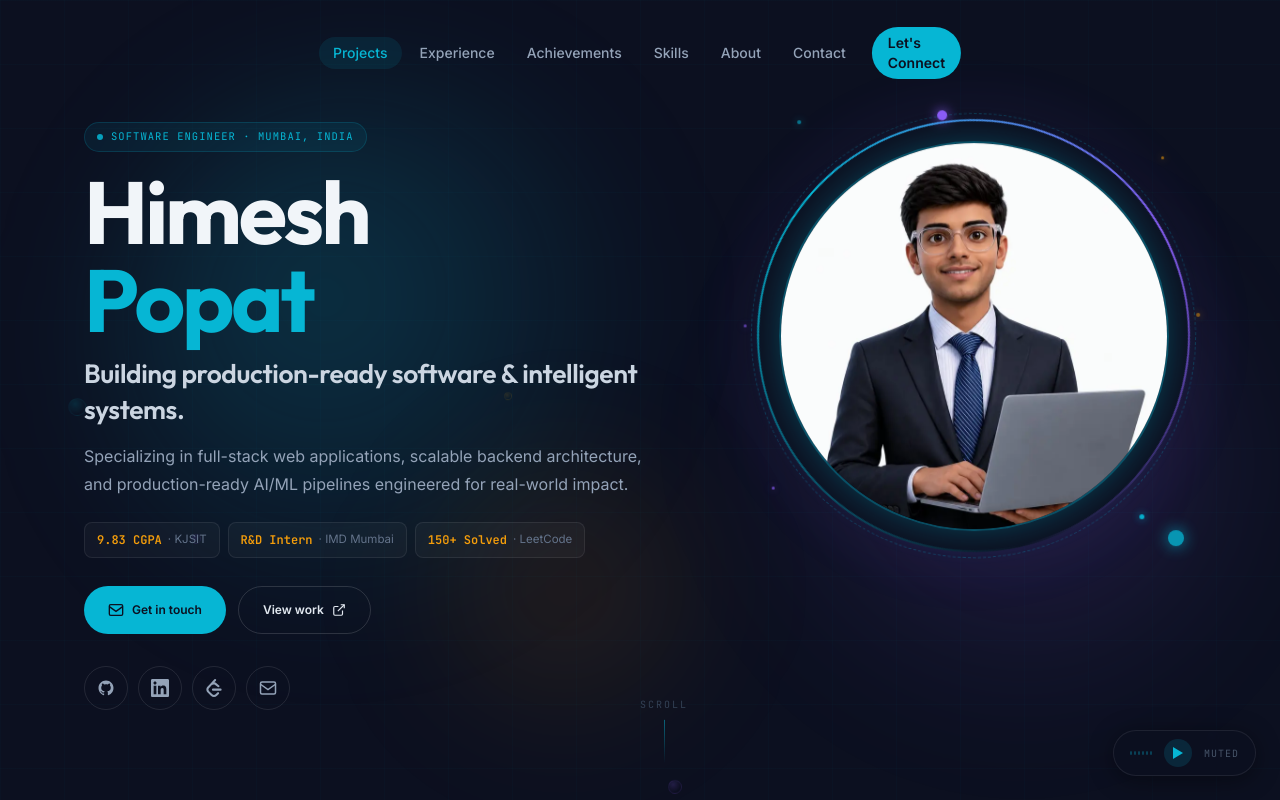
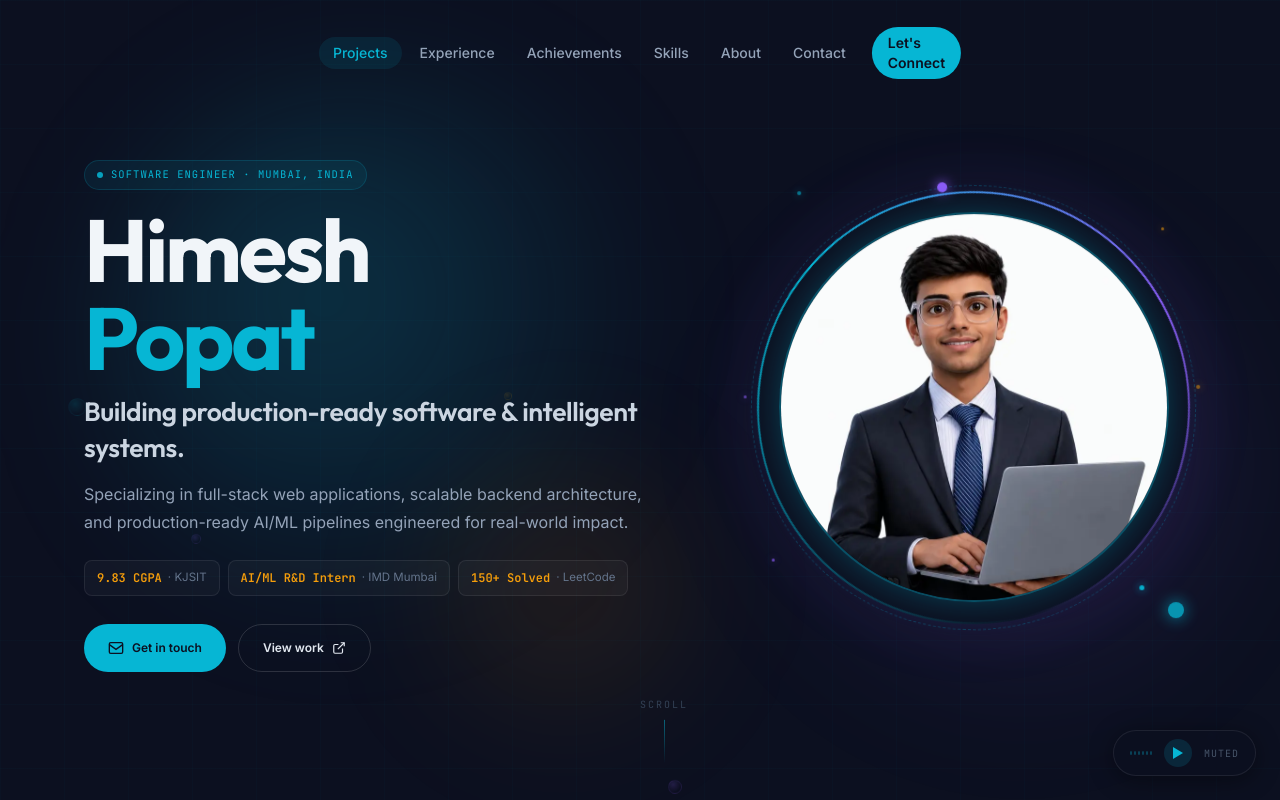
Before and after one commit to Himeshpopat/Portfolio, a React (Vite) app: page / in a window 1280 px wide. Shown: the top 800 px of the page. Built offline with nearby package versions, Linux system fonts and the light colour scheme; the HTML template or start-up script is replaced by a standard one.

Commit message:
refactor: update internship title, hero section CTA layout, and optical mobile navigation

```diff
--- a/index.html
+++ b/index.html
@@ -6,9 +6,9 @@
   <meta name="viewport" content="width=device-width, initial-scale=1.0" />
   <title>Himesh Popat — Software Engineer | Full-Stack &amp; AI/ML</title>
   <meta name="description"
-    content="Himesh Popat — Software Engineer specialising in full-stack web applications, REST APIs, and production AI/ML systems. B.Tech IT student at KJ Somaiya Institute of Technology (CGPA 9.83), AI/ML Research Intern at India Meteorological Department." />
+    content="Himesh Popat — Software Engineer specialising in full-stack web applications, REST APIs, and production AI/ML systems. B.Tech IT student at KJ Somaiya Institute of Technology (CGPA 9.83), AI/ML Research &amp; Development Intern at India Meteorological Department." />
   <meta name="keywords"
-    content="Himesh Popat, Software Engineer, Full-Stack Developer, AI ML Intern, IMD, Flask, Python, React, TypeScript, Machine Learning, Portfolio" />
+    content="Himesh Popat, Software Engineer, Full-Stack Developer, AI/ML Research &amp; Development Intern, AI ML Intern, IMD, Flask, Python, React, TypeScript, Machine Learning, Portfolio" />
   <meta name="author" content="Himesh Popat" />
   <meta name="theme-color" content="#0c1020" />
   <link rel="canonical" href="https://himeshpopat.github.io/" />
@@ -26,7 +26,7 @@
   <meta property="og:url" content="https://himeshpopat.github.io/" />
   <meta property="og:title" content="Himesh Popat — Software Engineer | Full-Stack &amp; AI/ML" />
   <meta property="og:description"
-    content="Software Engineer specialising in full-stack web architecture, REST APIs, and production AI/ML pipelines. CGPA 9.83, R&amp;D Intern @ IMD." />
+    content="Software Engineer specialising in full-stack web architecture, REST APIs, and production AI/ML pipelines. CGPA 9.83, AI/ML Research &amp; Development Intern @ IMD." />
   <meta property="og:image" content="https://himeshpopat.github.io/og-preview.png" />
   <meta property="og:image:width" content="1200" />
   <meta property="og:image:height" content="630" />
--- a/src/data/achievementsData.ts
+++ b/src/data/achievementsData.ts
@@ -4,7 +4,7 @@ export const ACHIEVEMENTS: Achievement[] = [
   {
     stat: 'Intern',
     unit: 'IMD',
-    label: 'Research & Development Intern',
+    label: 'AI/ML R&D Intern',
     sub: 'India Meteorological Department — operational forecasting models',
     isNumeric: false,
   },
--- a/src/sections/ExperienceSection.tsx
+++ b/src/sections/ExperienceSection.tsx
@@ -51,7 +51,7 @@ export const ExperienceSection = memo(function ExperienceSection() {
                   letterSpacing: '-0.02em',
                 }}
               >
-                Research &amp; Development Intern
+                AI/ML Research &amp; Development Intern
               </h3>
               <p className="mb-2 md:mb-0" style={{ color: '#06b6d4', fontFamily: 'var(--font-body)', fontWeight: 500, fontSize: 13.5 }}>
                 India Meteorological Department (IMD) · Mumbai, India
--- a/src/sections/HeroSection.tsx
+++ b/src/sections/HeroSection.tsx
@@ -1,7 +1,6 @@
 import { memo } from 'react'
 import avatarImg from '../assets/avatar.webp'
-import { SocialPill } from '../components/ui/SocialPill'
-import { GithubIcon, LinkedinIcon, LeetcodeIcon, EmailIcon, ExternalLinkIcon } from '../components/ui/Icons'
+import { EmailIcon, ExternalLinkIcon } from '../components/ui/Icons'
 import { SITE_CONFIG } from '../constants/siteConfig'
 
 function HeroAvatar() {
@@ -124,7 +123,7 @@ export const HeroSection = memo(function HeroSection() {
       <div className="absolute pointer-events-none aurora-blob aurora-amber" />
 
       <div className="relative z-10 w-full max-w-6xl mx-auto px-5 pt-20 pb-10 md:pt-28 md:pb-20">
-        <div className="flex flex-col md:flex-row items-center md:items-start justify-between gap-10 md:gap-8">
+        <div className="flex flex-col md:flex-row items-center justify-between gap-10 md:gap-8">
           {/* Text content */}
           <div className="flex-1 min-w-0 text-center md:text-left">
             <div className="hero-stage-1 inline-flex items-center gap-2 mb-4 max-w-full">
@@ -185,7 +184,7 @@ export const HeroSection = memo(function HeroSection() {
             <div className="hero-stage-3 flex flex-col md:flex-row items-center justify-center md:justify-start gap-2 mb-7 w-auto mx-auto md:mx-0">
               {[
                 { val: '9.83 CGPA', detail: 'KJSIT' },
-                { val: 'R&D Intern', detail: 'IMD Mumbai' },
+                { val: 'AI/ML R&D Intern', detail: 'IMD Mumbai' },
                 { val: '150+ Solved', detail: 'LeetCode' },
               ].map((item, i) => (
                 <div
@@ -205,7 +204,7 @@ export const HeroSection = memo(function HeroSection() {
               ))}
             </div>
 
-            <div className="hero-stage-4 flex flex-row items-center gap-3 mb-8 justify-center md:justify-start w-full md:w-auto">
+            <div className="hero-stage-4 flex flex-row items-center gap-3 justify-center md:justify-start w-full md:w-auto">
               <a
                 href={`mailto:${SITE_CONFIG.email}`}
                 className="flex-1 md:flex-initial min-h-[48px] inline-flex items-center justify-center gap-2 px-4 md:px-6 py-3 rounded-full font-semibold text-xs xs:text-sm whitespace-nowrap transition-all duration-200 hover:opacity-90 hover:scale-[1.02]"
@@ -230,21 +229,6 @@ export const HeroSection = memo(function HeroSection() {
                 View work
                 <ExternalLinkIcon size={14} />
               </a>
-            </div>
-
-            <div className="hero-stage-5 flex items-center gap-2.5 justify-center md:justify-start">
-              <SocialPill href={SITE_CONFIG.social.github} label="Himesh Popat on GitHub">
-                <GithubIcon />
-              </SocialPill>
-              <SocialPill href={SITE_CONFIG.social.linkedin} label="Himesh Popat on LinkedIn">
-                <LinkedinIcon />
-              </SocialPill>
-              <SocialPill href={SITE_CONFIG.social.leetcode} label="himesh_popat on LeetCode">
-                <LeetcodeIcon />
-              </SocialPill>
-              <SocialPill href={`mailto:${SITE_CONFIG.email}`} label="Email Himesh Popat">
-                <EmailIcon />
-              </SocialPill>
             </div>
           </div>
 
```
